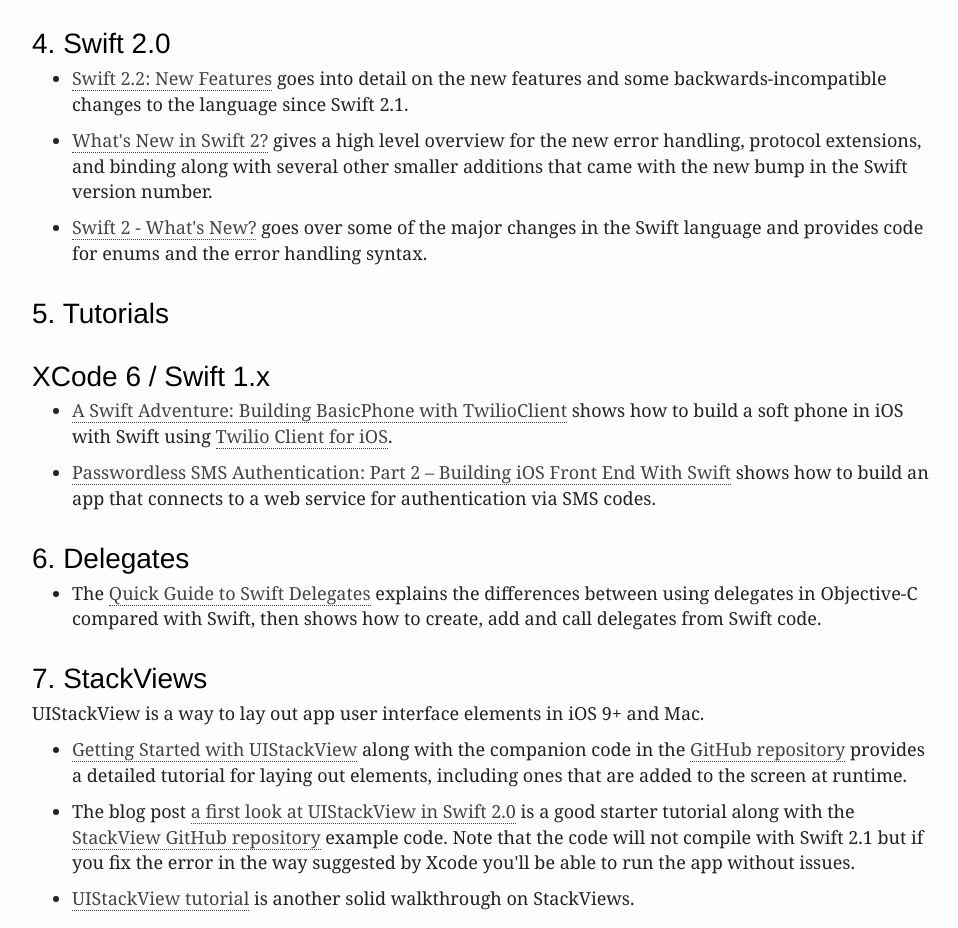
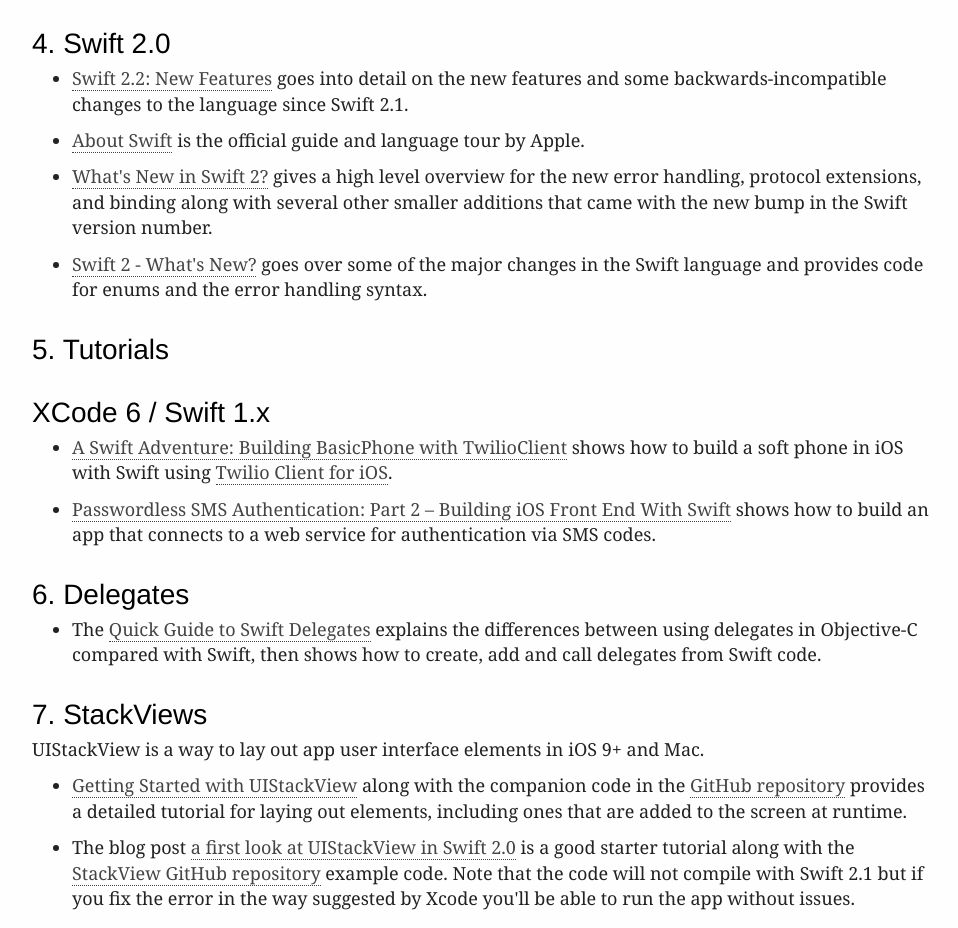
Before and after one commit to mattmakai/fullstackswift.com, a plain HTML site: page index.html in a window 1280 px wide. Shown: the part 1520-2448 px from the top of the page, without its empty margins (63-1021 px from the left). Drawn offline with Linux system fonts and the light colour scheme.

Commit message:
new swift language guide resource

```diff
--- a/feeds/all.atom.xml
+++ b/feeds/all.atom.xml
@@ -1,2 +1,2 @@
 <?xml version="1.0" encoding="utf-8"?>
-<feed xmlns="http://www.w3.org/2005/Atom"><title>Matt Makai</title><link href="https://www.fullstackswift.com/" rel="alternate"></link><link href="https://www.fullstackswift.com/feeds/all.atom.xml" rel="self"></link><id>https://www.fullstackswift.com/</id><updated>2016-04-15T16:53:39Z</updated></feed>
+<feed xmlns="http://www.w3.org/2005/Atom"><title>Matt Makai</title><link href="https://www.fullstackswift.com/" rel="alternate"></link><link href="https://www.fullstackswift.com/feeds/all.atom.xml" rel="self"></link><id>https://www.fullstackswift.com/</id><updated>2016-04-16T17:24:07Z</updated></feed>
--- a/index.html
+++ b/index.html
@@ -116,6 +116,10 @@
 <p><a href="https://swift.org/blog/swift-2-2-new-features/">Swift 2.2: New Features</a>
   goes into detail on the new features and some backwards-incompatible
   changes to the language since Swift 2.1.</p>
+</li>
+<li>
+<p><a href="https://developer.apple.com/library/ios/documentation/Swift/Conceptual/Swift_Programming_Language/">About Swift</a>
+  is the official guide and language tour by Apple.</p>
 </li>
 <li>
 <p><a href="http://www.raywenderlich.com/108522/whats-new-in-swift-2">What's New in Swift 2?</a>
```
Also changed, not shown: swift-2.html (+4 -0 lines), 1 other file.
